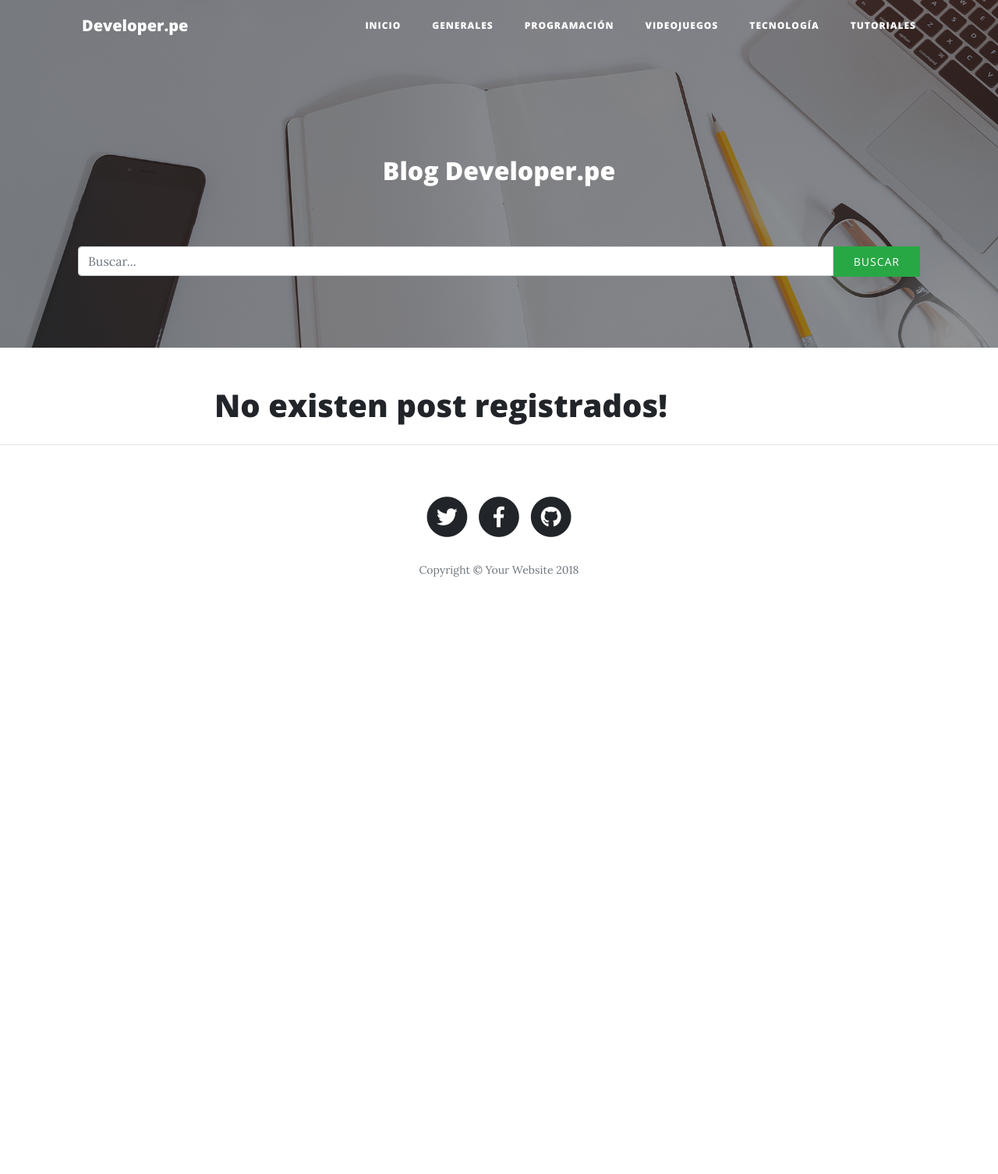
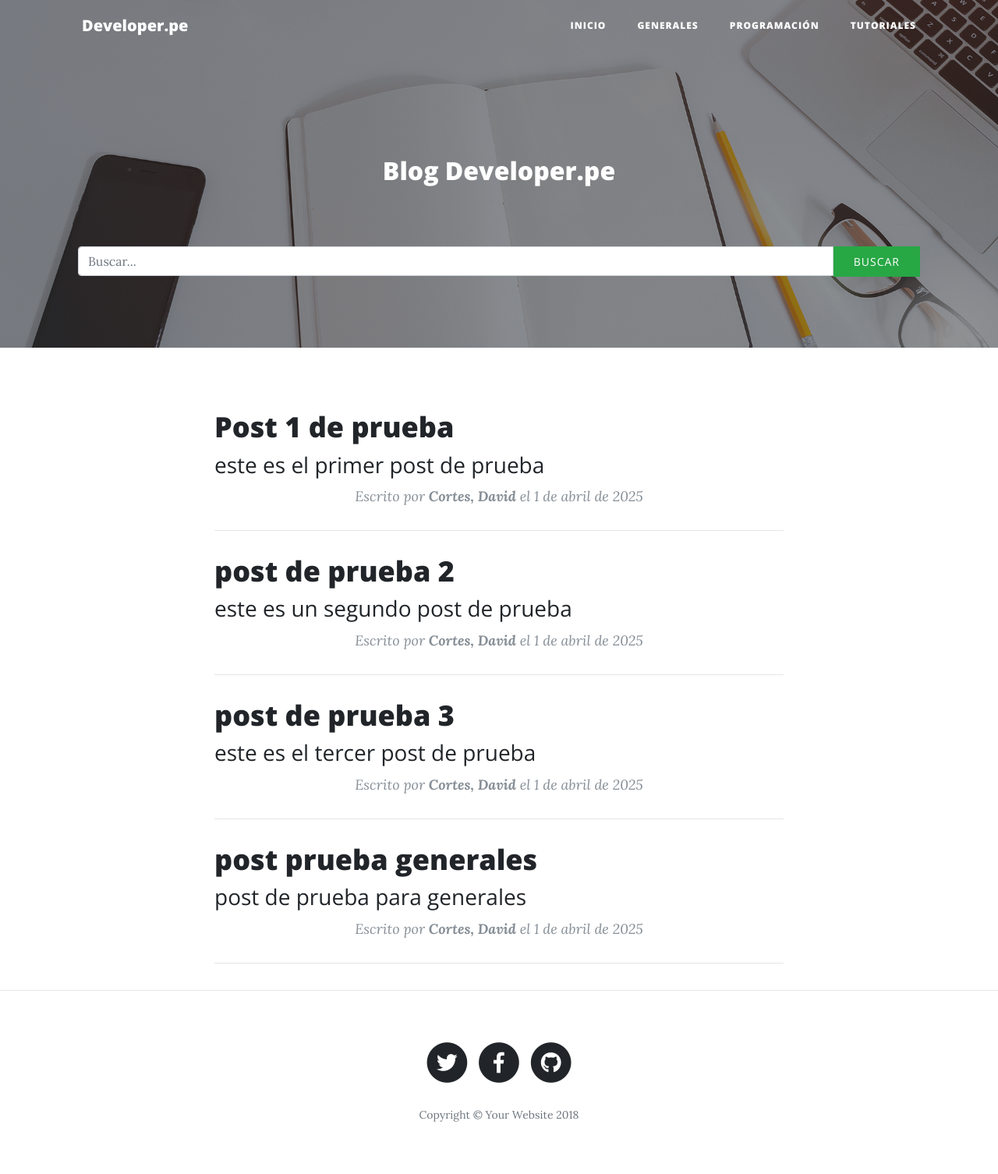
Before and after one commit to davidcortes241916/blog, a Django app: page / in a window 1280 px wide. Shown: the whole page at 78% size. Before the commit the page ends 740 px from the top, so only its background shows below. Run offline with Django 5.2, Linux system fonts and the light colour scheme; data comes from the database, SQL or seed files in the repository; both versions use the stored data as it was after the commit; some libraries are stand-ins or nearby versions.

Commit message:
Se realiza el avance del curso para que actualizar y modificar de acuerdo al curso el documento index.html, adicional se realiza en views.py el codigo respectivo para que se pueda visualizar el post correspondiente en cada categoria y que se muestre correctamente tanto el autor como el post, todo funcional

```diff
--- a/aplicaciones/blog/urls.py
+++ b/aplicaciones/blog/urls.py
@@ -5,4 +5,7 @@ from .views import *
 
 urlpatterns = [
     path('', home, name='index'),
+    path('generales/', generales, name="generales"),
+    path('programacion/', programacion, name="programacion"),
+    path('tutoriales/', tutoriales, name="tutoriales"),
 ]
--- a/aplicaciones/blog/views.py
+++ b/aplicaciones/blog/views.py
@@ -1,5 +1,19 @@
 from django.shortcuts import render
+from .models import *
 
 # Create your views here.
 def home(request):
-    return render(request, './index.html')
+    posts= Post.objects.filter(estado=True)
+    return render(request, './index.html', {'posts':posts})
+
+def generales(request):
+    posts= Post.objects.filter(estado=True, categoria= Categoria.objects.get(nombre ='generales'))
+    return render(request, './generales.html', {'posts':posts})
+
+def programacion(request):
+    posts= Post.objects.filter(estado=True, categoria= Categoria.objects.get(nombre ='programacion'))
+    return render(request, './programacion.html', {'posts':posts})
+
+def tutoriales(request):
+    posts= Post.objects.filter(estado=True, categoria= Categoria.objects.get(nombre ='tutoriales'))
+    return render(request, './tutoriales.html',{'posts':posts})
--- a/templates/index.html
+++ b/templates/index.html
@@ -35,28 +35,27 @@
         <div class="collapse navbar-collapse" id="navbarResponsive">
           <ul class="navbar-nav ml-auto">
             <li class="nav-item">
-              <a class="nav-link" href="#">Inicio</a>
+              <a class="nav-link" href="{% url 'blog:index' %}">Inicio</a> <!--usa el nombre que representa a todas las urls de blog y : es para llamar una ruta especifica-->
             </li>
             <li class="nav-item">
-              <a class="nav-link" href="#">Generales</a>
+              <a class="nav-link" href="{% url 'blog:generales' %}">Generales</a>
             </li>
             <li class="nav-item">
-              <a class="nav-link" href="#">Programación</a>
+              <a class="nav-link" href="{% url 'blog:programacion' %}">Programación</a>
             </li>
-            <li class="nav-item">
+            <!--<li class="nav-item">
               <a class="nav-link" href="#">Videojuegos</a>
             </li>
             <li class="nav-item">
               <a class="nav-link" href="#">Tecnología</a>
-            </li>
+            </li>-->
             <li class="nav-item">
-              <a class="nav-link" href="#">Tutoriales</a>
+              <a class="nav-link" href="{% url 'blog:tutoriales' %}">Tutoriales</a>
             </li>
           </ul>
         </div>
       </div>
     </nav>
-
     <!-- Page Header -->
     <header class="masthead" style="background-image: url({% block imagen %}{% static 'img/home-bg.jpg' %}{% endblock imagen %})">
       <div class="overlay"></div>
@@ -97,7 +96,7 @@
           {% if posts %}
             {% for post in posts %}
                 <div class="post-preview">
-                  <a href="{% url 'blog:detalle_post' post.slug %}">
+                  <a href="#">
                     <h2 class="post-title">
                       {{ post.titulo }}
                     </h2>
```
Also changed, not shown: templates/generales.html (added, +7 -0 lines), templates/programacion.html (added, +7 -0 lines), templates/tutoriales.html (added, +7 -0 lines), db.sqlite3.
